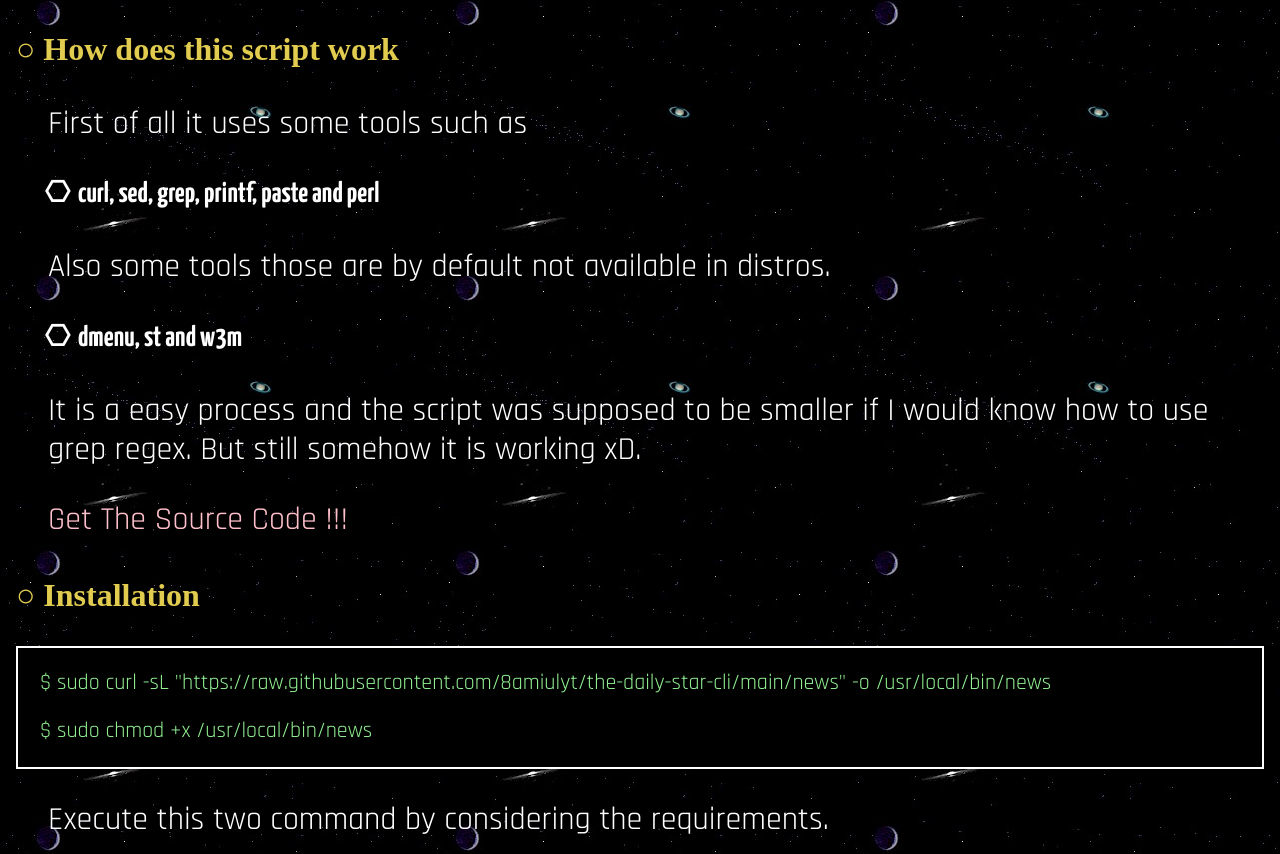
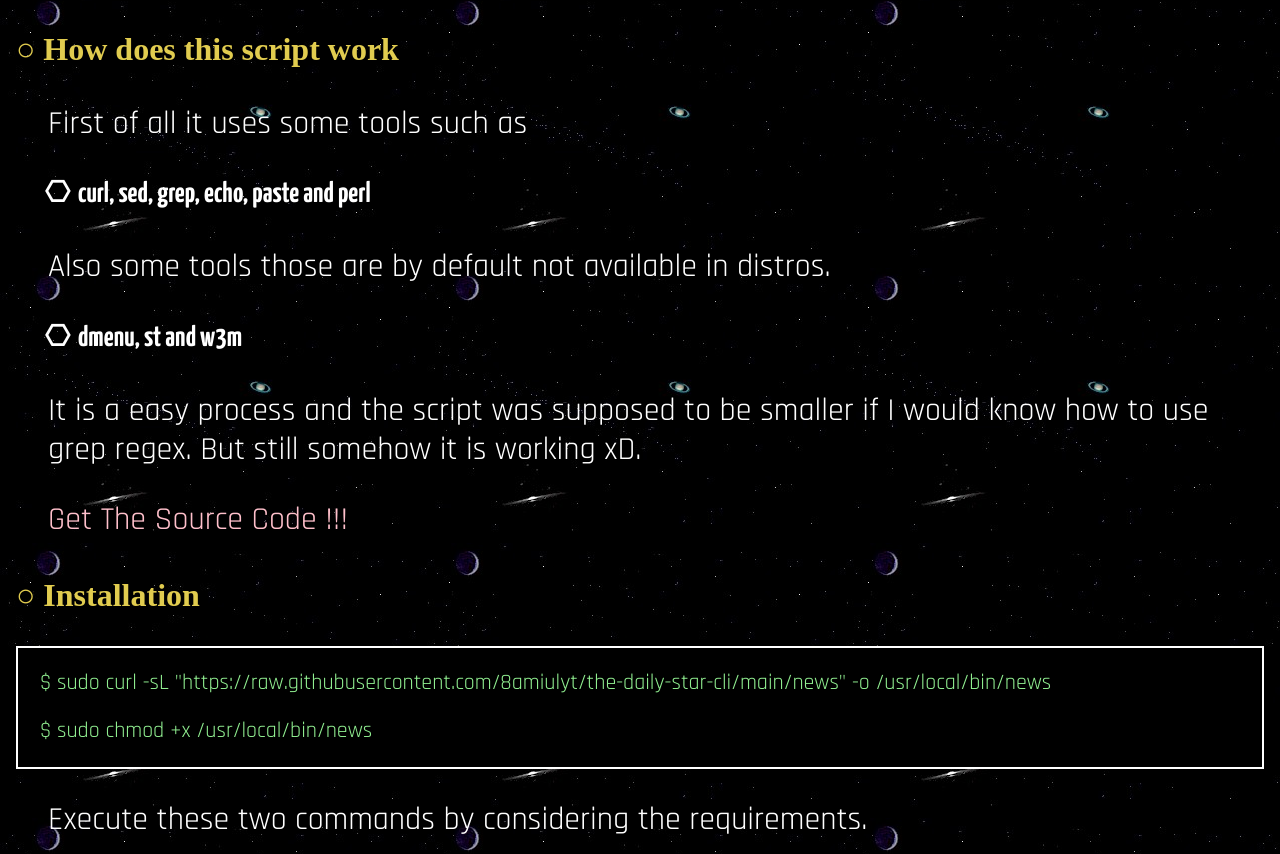
Before and after one commit to 8amiulyt/8amiulyt.github.io, a plain HTML site: page blog/news-script/index.html in a window 1280 px wide. Shown: the part 1932-2786 px from the top of the page. Drawn offline with Linux system fonts and the light colour scheme; a web font is replaced by a local one.

Commit message:
grammerfix

```diff
--- a/blog/news-script/index.html
+++ b/blog/news-script/index.html
@@ -64,7 +64,7 @@ Thus I started working on this script. Hope you all will like the script.
 <p>
 First of all it uses some tools such as
 </p>
-<h4>⎔ &nbsp;curl, sed, grep, printf, paste and perl</h4>
+<h4>⎔ &nbsp;curl, sed, grep, echo, paste and perl</h4>
 <p>Also some tools those are by default not available in distros.</p>
 <h4>⎔ &nbsp;dmenu, st and w3m</h4>
 <p> It is a easy process and the script was supposed to be smaller if I would know how to use grep regex.
@@ -79,7 +79,7 @@ $ sudo curl -sL "https://raw.githubusercontent.com/8amiulyt/the-daily-star-cli/m
 $ sudo chmod +x /usr/local/bin/news
 </p>
 </div>
-<p> Execute this two command by considering the requirements. </p>
+<p> Execute these two commands by considering the requirements. </p>
 <p><h4>Dmenu</h4></p>
 <p><h4>st</h4></p>
 <p><h4>w3m</h4></p>
```
